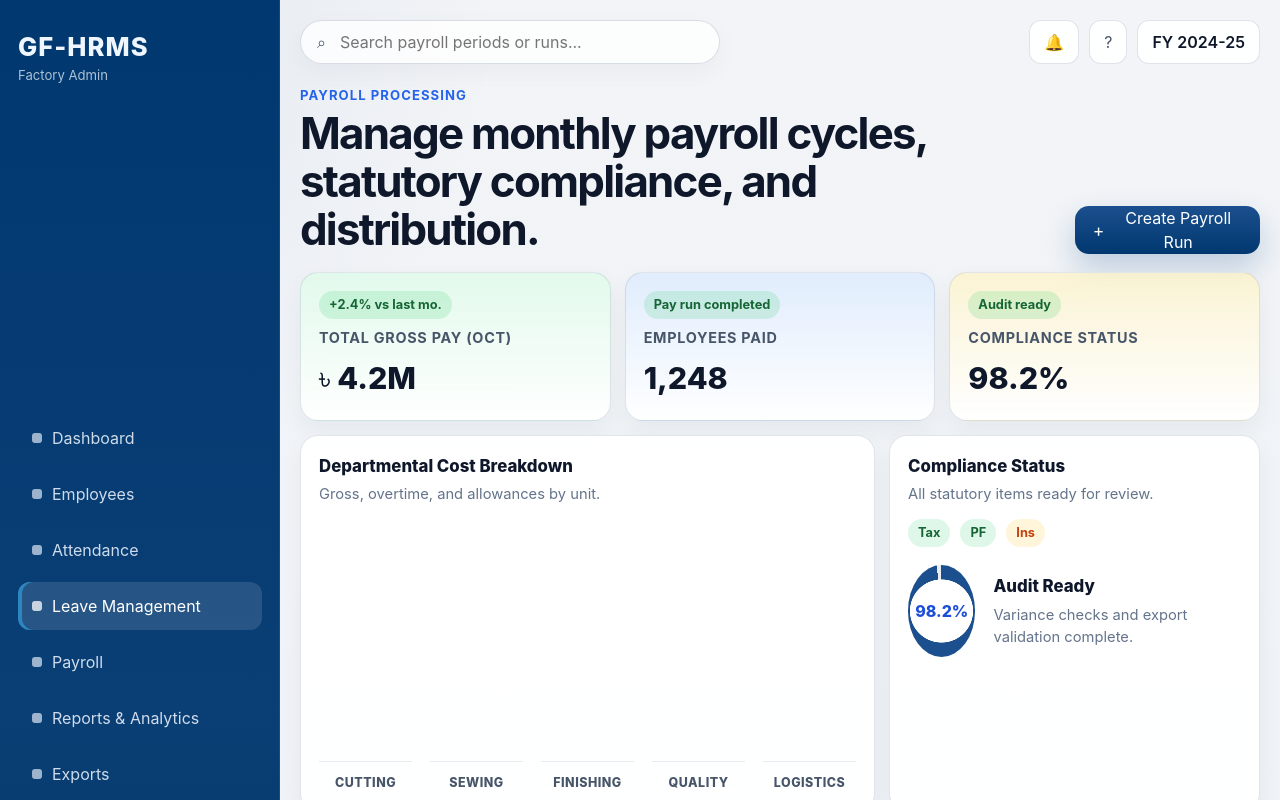
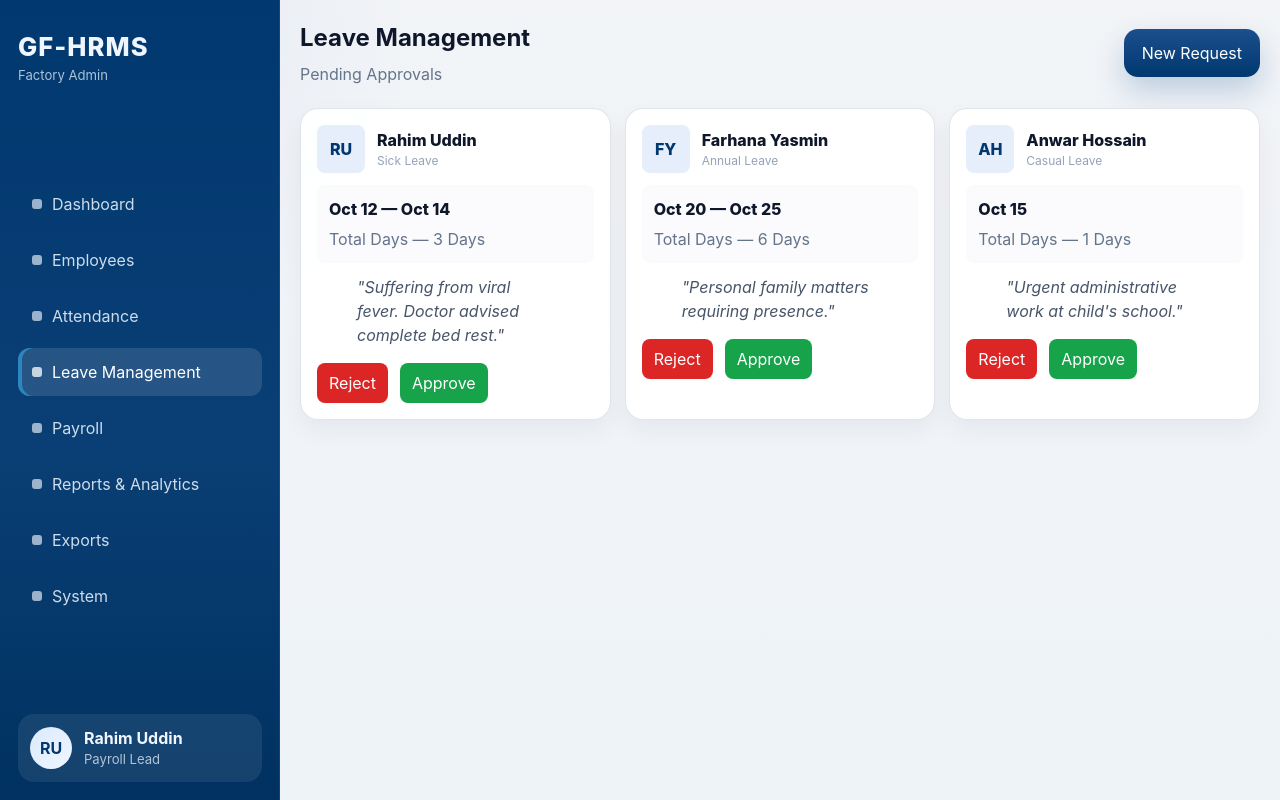
Before and after one commit to ShehanJay19/gf-hrms, a React (Vite) app in the folder frontend/: page / in a window 1280 px wide. Both pictures are taken after a click on the button "Leave Management". Shown: the top 800 px of the page. Built offline with nearby package versions, Linux system fonts and the light colour scheme.

Commit message:
Add LeaveManagement component and integrate it into the main application flow

```diff
--- a/frontend/src/App.tsx
+++ b/frontend/src/App.tsx
@@ -1,5 +1,7 @@
 import React, { useState } from 'react';
 import Employees from './pages/Employees';
+import AddEmployee from './pages/AddEmployee';
+import LeaveManagement from './pages/LeaveManagement';
 
 type StatCard = {
   label: string;
@@ -223,7 +225,15 @@ function App() {
       </aside>
 
       <main className="content">
-        {page === 'Employees' ? <Employees onAdd={() => setPage('Add Employee')} /> : page === 'Add Employee' ? <AddEmployee /> : <PayrollDashboard />}
+        {page === 'Employees' ? (
+          <Employees onAdd={() => setPage('Add Employee')} />
+        ) : page === 'Add Employee' ? (
+          <AddEmployee />
+        ) : page === 'Leave Management' ? (
+          <LeaveManagement />
+        ) : (
+          <PayrollDashboard />
+        )}
       </main>
     </div>
   );
--- /dev/null
+++ b/frontend/src/pages/LeaveManagement.tsx
@@ -0,0 +1,55 @@
+import React from 'react';
+
+const requests = [
+  { id: 'REQ-1024', name: 'Rahim Uddin', type: 'Sick Leave', duration: 'Oct 12 — Oct 14', days: 3, note: 'Suffering from viral fever. Doctor advised complete bed rest.' },
+  { id: 'REQ-2051', name: 'Farhana Yasmin', type: 'Annual Leave', duration: 'Oct 20 — Oct 25', days: 6, note: 'Personal family matters requiring presence.' },
+  { id: 'REQ-0892', name: 'Anwar Hossain', type: 'Casual Leave', duration: 'Oct 15', days: 1, note: 'Urgent administrative work at child\'s school.' },
+];
+
+export default function LeaveManagement() {
+  return (
+    <div>
+      <header className="topbar">
+        <div style={{ display: 'flex', alignItems: 'center', justifyContent: 'space-between', width: '100%' }}>
+          <div>
+            <h2 style={{ margin: 0 }}>Leave Management</h2>
+            <p style={{ margin: '6px 0 0', color: '#64748b' }}>Pending Approvals</p>
+          </div>
+          <div>
+            <button className="primary-button">New Request</button>
+          </div>
+        </div>
+      </header>
+
+      <section style={{ marginTop: 18 }}>
+        <div className="panel-grid" style={{ gridTemplateColumns: 'repeat(3, 1fr)' }}>
+          {requests.map((r) => (
+            <article key={r.id} className="panel" style={{ padding: 16 }}>
+              <div style={{ display: 'flex', gap: 12, alignItems: 'center' }}>
+                <div style={{ width: 48, height: 48, borderRadius: 8, background: '#e6eefb', display: 'grid', placeItems: 'center', color: '#00386f', fontWeight: 800 }}>{r.name.split(' ').map(n=>n[0]).slice(0,2).join('')}</div>
+                <div>
+                  <div style={{ fontWeight: 800 }}>{r.name}</div>
+                  <div style={{ color: '#94a3b8', fontSize: 12 }}>{r.type}</div>
+                </div>
+              </div>
+
+              <div style={{ marginTop: 12, padding: 12, borderRadius: 8, background: '#fbfbfe' }}>
+                <div style={{ fontWeight: 800 }}>{r.duration}</div>
+                <div style={{ color: '#64748b', marginTop: 6 }}>Total Days — {r.days} Days</div>
+              </div>
+
+              <blockquote style={{ marginTop: 12, color: '#475569', fontStyle: 'italic' }}>
+                {`"${r.note}"`}
+              </blockquote>
+
+              <div style={{ display: 'flex', gap: 12, marginTop: 12 }}>
+                <button style={{ background: '#dc2626', color: '#fff', padding: '8px 12px', borderRadius: 8 }}>Reject</button>
+                <button style={{ background: '#16a34a', color: '#fff', padding: '8px 12px', borderRadius: 8 }}>Approve</button>
+              </div>
+            </article>
+          ))}
+        </div>
+      </section>
+    </div>
+  );
+}
```
